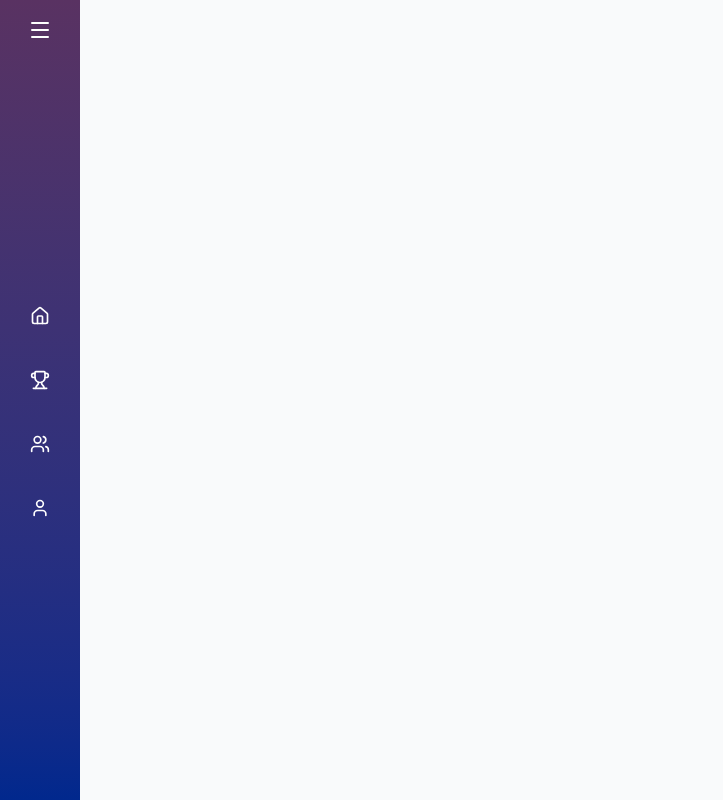
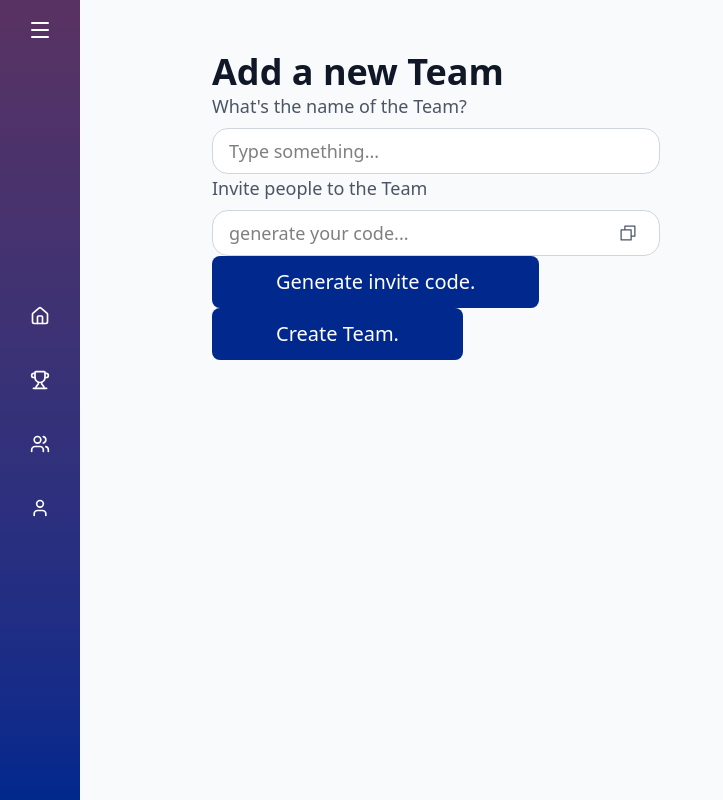
Before and after one commit to fontys-maua-2526-tournament/web, a React (Vite) app: page /teams/new in a window 1280 px wide. Shown: the whole page, without its empty margins (0-723 px from the left). Built offline with nearby package versions, Linux system fonts and the light colour scheme.

Commit message:
prettify team create + guid
prettified team create with the custom fields and buttons.

Added GUID generation for invite code to enforce unique codes for teams

```diff
--- a/package.json
+++ b/package.json
@@ -19,7 +19,8 @@
     "react": "^19.2.0",
     "react-dom": "^19.2.0",
     "react-router-dom": "^7.9.3",
-    "tailwindcss": "^4.1.14"
+    "tailwindcss": "^4.1.14",
+    "uuid": "^13.0.0"
   },
   "devDependencies": {
     "@eslint/js": "^9.36.0",
--- a/src/App.jsx
+++ b/src/App.jsx
@@ -4,6 +4,8 @@ import Home from "./pages/home";
 import Login from "./pages/login";
 import Sidebar from "./components/sidebar/Sidebar";
 import TeamViewer from "./pages/teamView";
+import TeamCreate from "./pages/teamCreate";
+
 
 export default function App() {
   return (
@@ -15,6 +17,7 @@ export default function App() {
           <Route path="/" element={<Home />} />
           <Route path="/login" element={<Login />} />
           <Route path="/teams/view" element={<TeamViewer />} />
+          <Route path="/teams/new" element={<TeamCreate />} />
         </Routes>
       </div>
     </div>
--- a/src/pages/teamCreate.jsx
+++ b/src/pages/teamCreate.jsx
@@ -3,20 +3,21 @@ import CustomButton from '../components/customButton';
 import CustomTextField from '../components/customTextField';
 import { useEffect, useState } from 'react';
 import axios from 'axios';
+import { v4 as uuid } from 'uuid'
 
-const teamViewer = () => {
-    const [newTeam, setTeam] = useState(null);
+const TeamCreate = () => {
+    const [name, setName] = useState('');
+    const [code, setCode] = useState('');
     const [loading, setLoading] = useState(true);
 
-    useEffect(() => {
-        const createTeam = async () => {
+    const createTeam = async () => {
             setLoading(true)
             const options = {
                 method: 'POST',
                 url: `http://localhost:8080/teams`,
                 data: {
-                    id: 0,
-                    name: newTeam
+                    teamName: name,
+                    inviteCode: code
                 }
             };
 
@@ -29,16 +30,55 @@ const teamViewer = () => {
             } finally {
                 setLoading(false);
             }
-        };
+    };
 
-    });
-
+    const generateGUID = async () => {
+            const newGuid = uuid();
+            setCode(newGuid);
+    };
 
     return (
-        <div>
-
+        <div className="flex flex-col flex-1 p-8 ml-20">
+            <h1 className="text-4xl font-bold text-gray-900">Add a new Team</h1>
+            <div>
+                <form onSubmit={() => {createTeam()}}>
+                    <CustomTextField
+                        id="teamName"
+                        name="nameofTeam"
+                        label="What's the name of the Team?"
+                        value={name}
+                        onChange={e => setName(e.target.value)}
+                        placeholder="Type something..."
+                        className="max-w-md"
+                    />
+                    <div className=''>
+                        <CustomTextField
+                            id="teamCode"
+                            name="codeofTeam"
+                            label="Invite people to the Team"
+                            value={code}
+                            onChange={e => setCode(e.target.value)}
+                            placeholder="generate your code..."
+                            className="max-w-md"
+                            showCopy
+                            disabled={true}
+                        />
+                        <CustomButton
+                            className=""
+                            onClick={() => {generateGUID()}}
+                            children={"Generate invite code."}
+                        />
+                    </div>
+                    <CustomButton
+                        className=""
+                        type="Submit"
+                        onClick={() => {createTeam()}}
+                        children={"Create Team."}
+                    />
+                </form>
+            </div>
         </div>
     );
 };
 
-export default teamViewer;
+export default TeamCreate;
```
Also changed, not shown: 1 other file (tests, documents, lock files or other folders).
